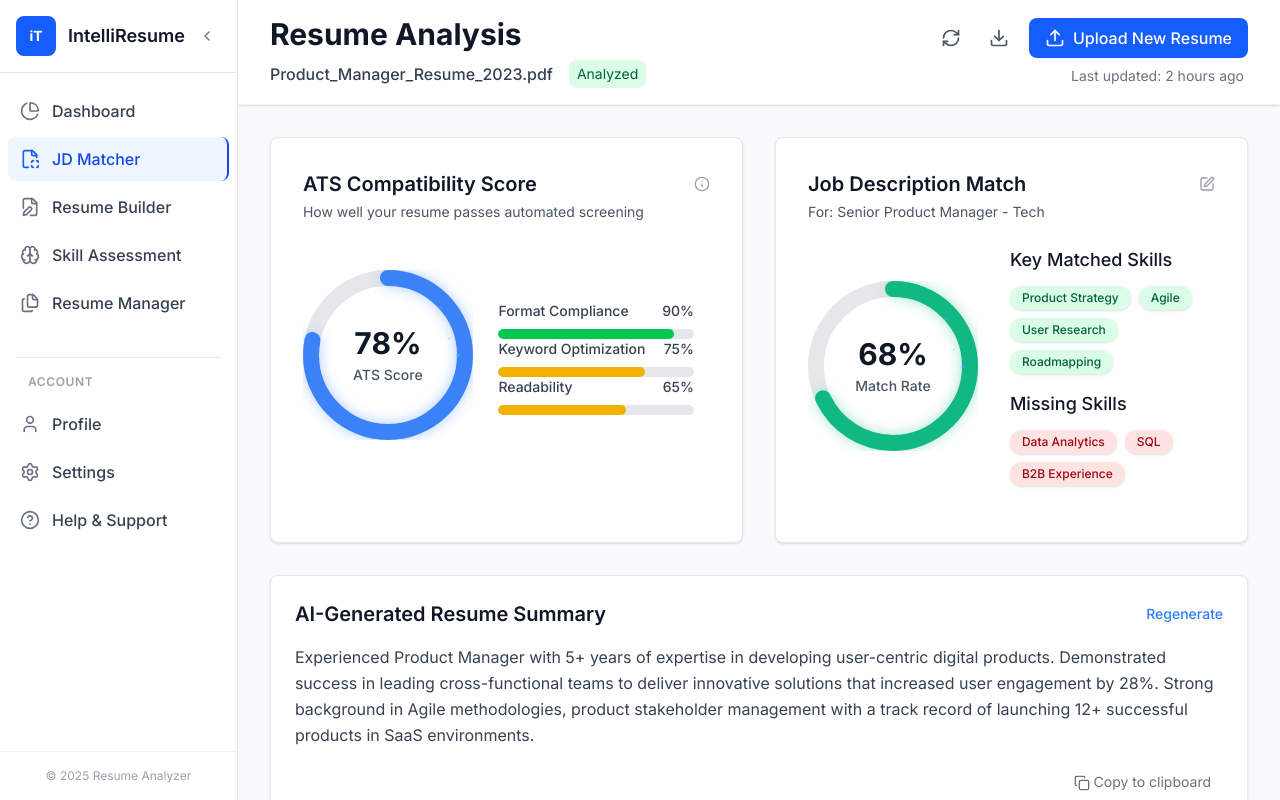
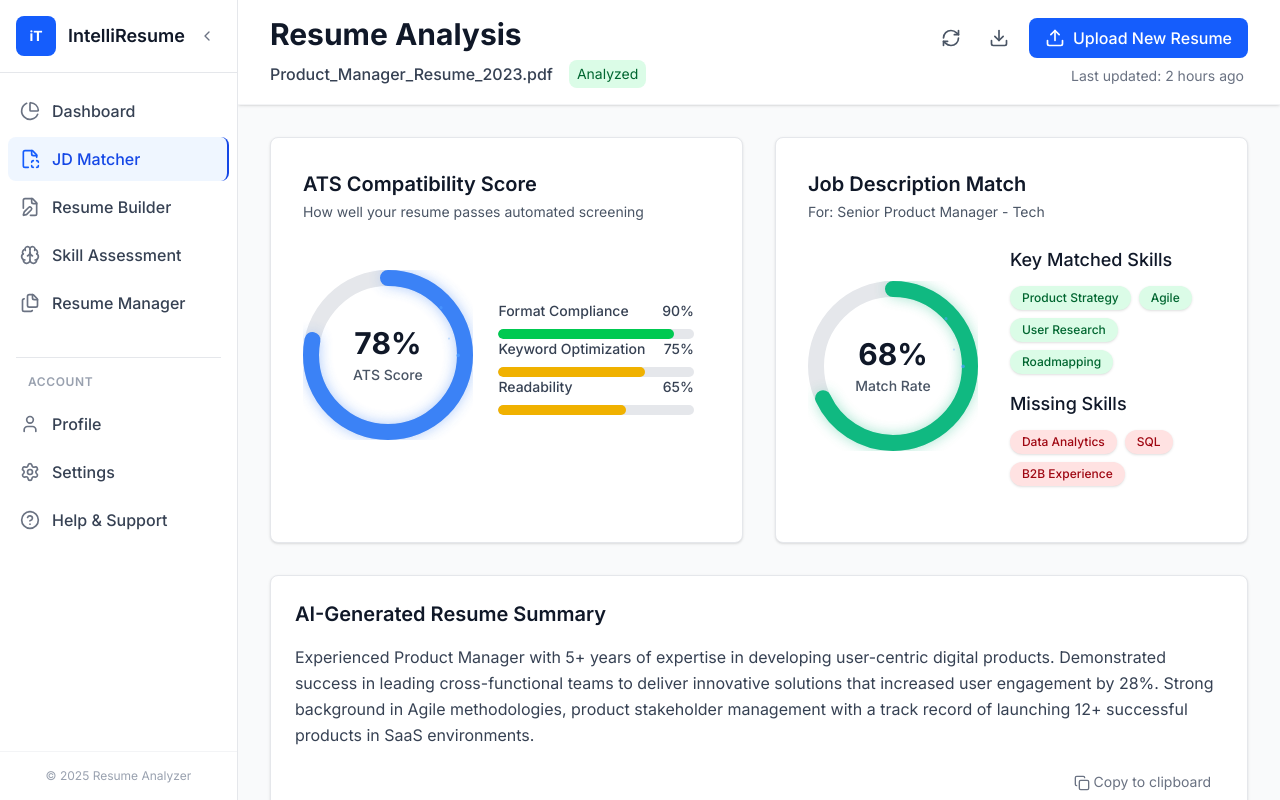
Before and after one commit to arynch24/intelli-resume, a Next.js app: page /dashboard/jd-matcher/resume-analysis in a window 1280 px wide. Built offline with nearby package versions, Linux system fonts and the light colour scheme; no server answers.

Commit message:
Remove unused functions and UI elements from JdMatcher component

```diff
--- a/app/dashboard/jd-matcher/resume-analysis/page.tsx
+++ b/app/dashboard/jd-matcher/resume-analysis/page.tsx
@@ -108,10 +108,6 @@ export default function JdMatcher() {
     setOpenDialog(true);
   };
 
-  const handleRegenerate = () => {
-    console.log('Regenerating summary...');
-  };
-
   const handleCopyToClipboard = () => {
     navigator.clipboard.writeText(mockData.summary)
       .then(() => {
@@ -148,7 +144,6 @@ export default function JdMatcher() {
           <div className="bg-white rounded-lg shadow-sm border border-gray-200 p-8">
             <div className="flex items-center justify-between mb-1">
               <h2 className="text-xl font-semibold text-gray-900">ATS Compatibility Score</h2>
-              <Info size={16} className="text-gray-400" />
             </div>
             <p className="text-gray-600 text-sm mb-6">
               How well your resume passes automated screening
@@ -184,7 +179,6 @@ export default function JdMatcher() {
           <div className="bg-white rounded-lg shadow-sm border border-gray-200 p-8">
             <div className="flex items-center justify-between mb-1">
               <h2 className="text-xl font-semibold text-gray-900">Job Description Match</h2>
-              <SquarePen size={16} className="text-gray-400 cursor-pointer" />
             </div>
             <p className="text-gray-600 text-sm mb-6">
               For: {mockData.jobTitle}
@@ -224,12 +218,6 @@ export default function JdMatcher() {
         <div className="bg-white rounded-lg shadow-sm border border-gray-200 p-6 mb-8">
           <div className="flex items-center justify-between mb-4">
             <h2 className="text-xl font-semibold text-gray-900">AI-Generated Resume Summary</h2>
-            <button
-              onClick={handleRegenerate}
-              className="text-blue-500 hover:text-blue-800 font-medium text-sm"
-            >
-              Regenerate
-            </button>
           </div>
           <p className="text-gray-700 leading-relaxed">{mockData.summary}</p>
           <div className="flex justify-end mt-4 cursor-pointer">
```
